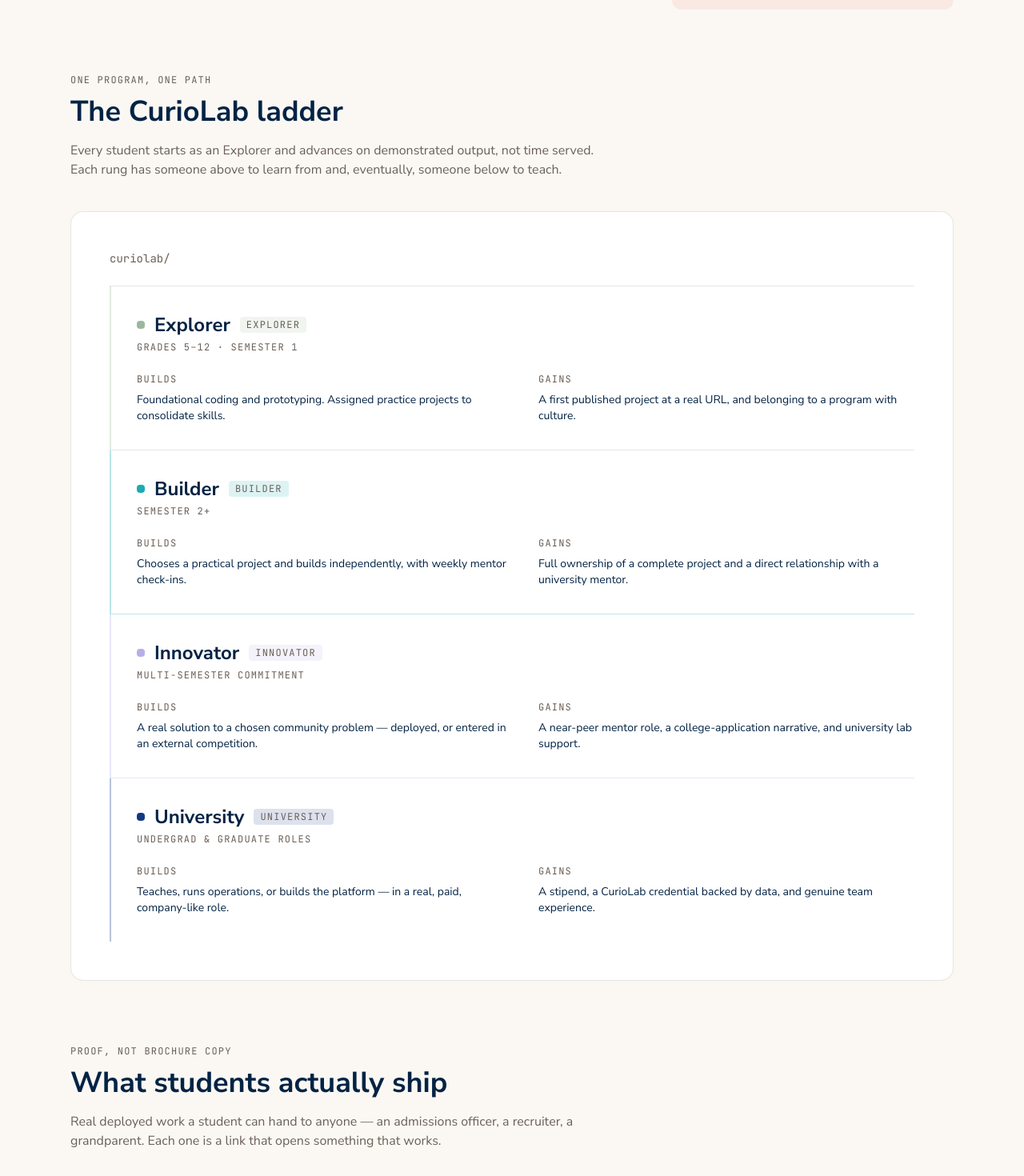
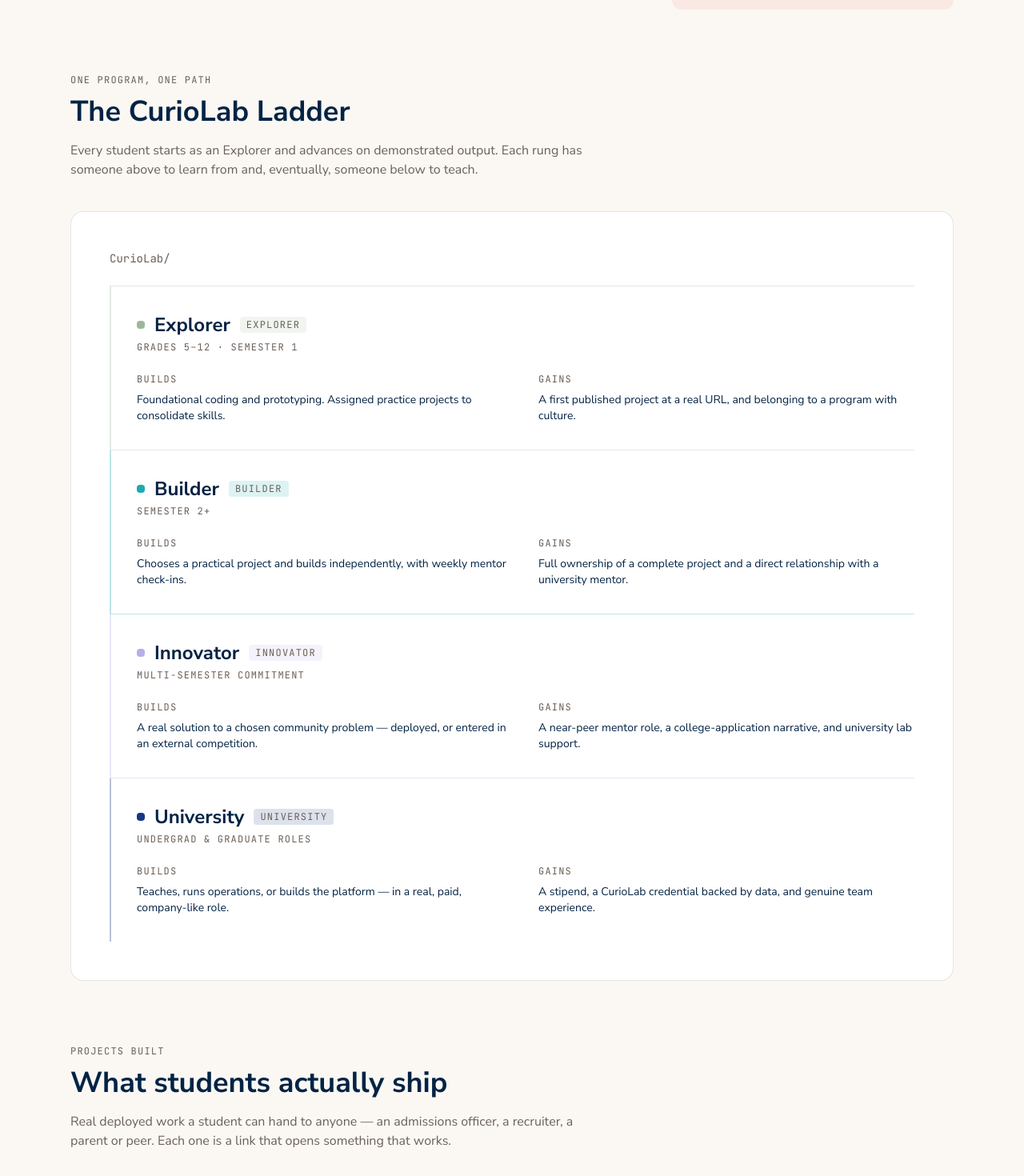
Before and after one commit to anaizma/CurioLabWeb, a Next.js app: page / in a window 1280 px wide. Shown: the part 1200-2670 px from the top of the page at 80% size. Built offline with nearby package versions, Linux system fonts and the light colour scheme.

Commit message:
Cleaning

```diff
--- a/app/page.tsx
+++ b/app/page.tsx
@@ -141,15 +141,15 @@
       {/* Full Ladder */}
       <section className="mx-auto max-w-6xl px-6 pb-20">
         <p className="label mb-3">One program, one path</p>
-        <h2 className="text-2xl md:text-4xl font-bold mb-4">The CurioLab ladder</h2>
+        <h2 className="text-2xl md:text-4xl font-bold mb-4">The CurioLab Ladder</h2>
         <p className="text-muted max-w-2xl mb-10">
           Every student starts as an Explorer and advances on demonstrated
-          output, not time served. Each rung has someone above to learn from
+          output. Each rung has someone above to learn from
           and, eventually, someone below to teach.
         </p>
 
         <div className="border border-black/10 rounded-2xl bg-white p-8 md:p-12 divide-y divide-black/10">
-          <p className="font-mono text-sm text-muted pb-6">curiolab/</p>
+          <p className="font-mono text-sm text-muted pb-6">CurioLab/</p>
           {tiers.map((t) => {
             const c = tierColors[t.name];
             return (
@@ -178,11 +178,11 @@
 
       {/* Full Projects */}
       <section className="mx-auto max-w-6xl px-6 pb-20">
-        <p className="label mb-3">Proof, not brochure copy</p>
+        <p className="label mb-3">Projects Built</p>
         <h2 className="text-2xl md:text-4xl font-bold mb-4">What students actually ship</h2>
         <p className="text-muted max-w-2xl mb-10">
           Real deployed work a student can hand to anyone — an admissions
-          officer, a recruiter, a grandparent. Each one is a link that opens
+          officer, a recruiter, a parent or peer. Each one is a link that opens
           something that works.
         </p>
         <div className="grid md:grid-cols-2 gap-6">
@@ -221,7 +221,7 @@
           {[1, 2, 3].map((i) => (
             <div key={i} className="bg-white border border-black/10 rounded-xl p-6">
               <div className="w-full aspect-square bg-ivory rounded-lg mb-4 flex items-center justify-center text-muted text-xs text-center px-4">
-                [Photo placeholder — swap in a real student/parent/mentor photo]
+                [Photo placeholder]
               </div>
               <p className="text-sm italic mb-3">"[Add a real quote here once you have one]"</p>
               <p className="label">Name, role — e.g. Explorer-tier student</p>
--- a/app/projects/page.tsx
+++ b/app/projects/page.tsx
@@ -7,7 +7,7 @@
       <h1 className="text-3xl md:text-5xl font-bold mb-6">What students actually ship</h1>
       <p className="text-muted max-w-2xl mb-16">
         Real deployed work a student can hand to anyone — an admissions
-        officer, a recruiter, a grandparent. Each one is a link that opens
+        officer, a recruiter, a parent or peer. Each one is a link that opens
         something that works.
       </p>
 
```
